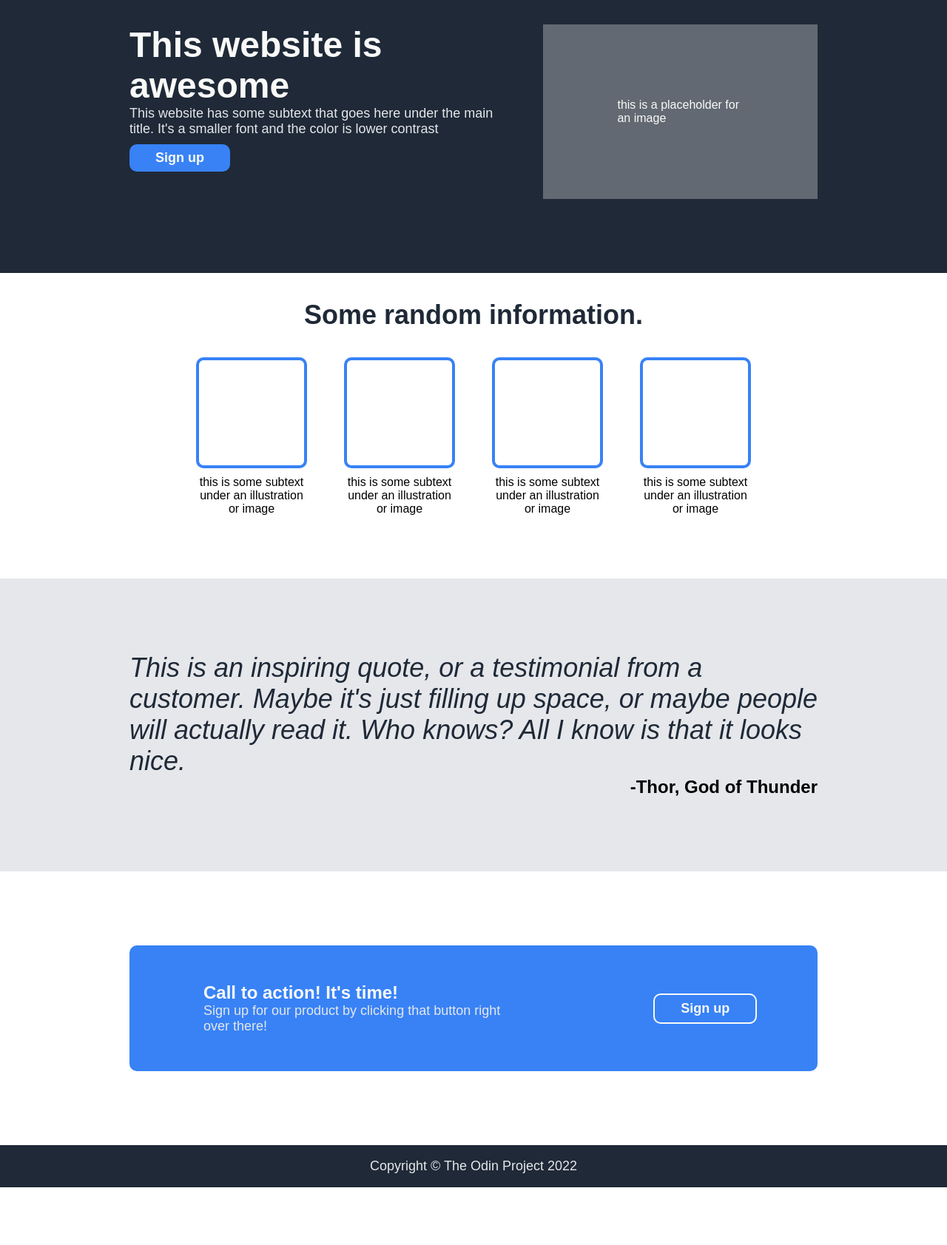
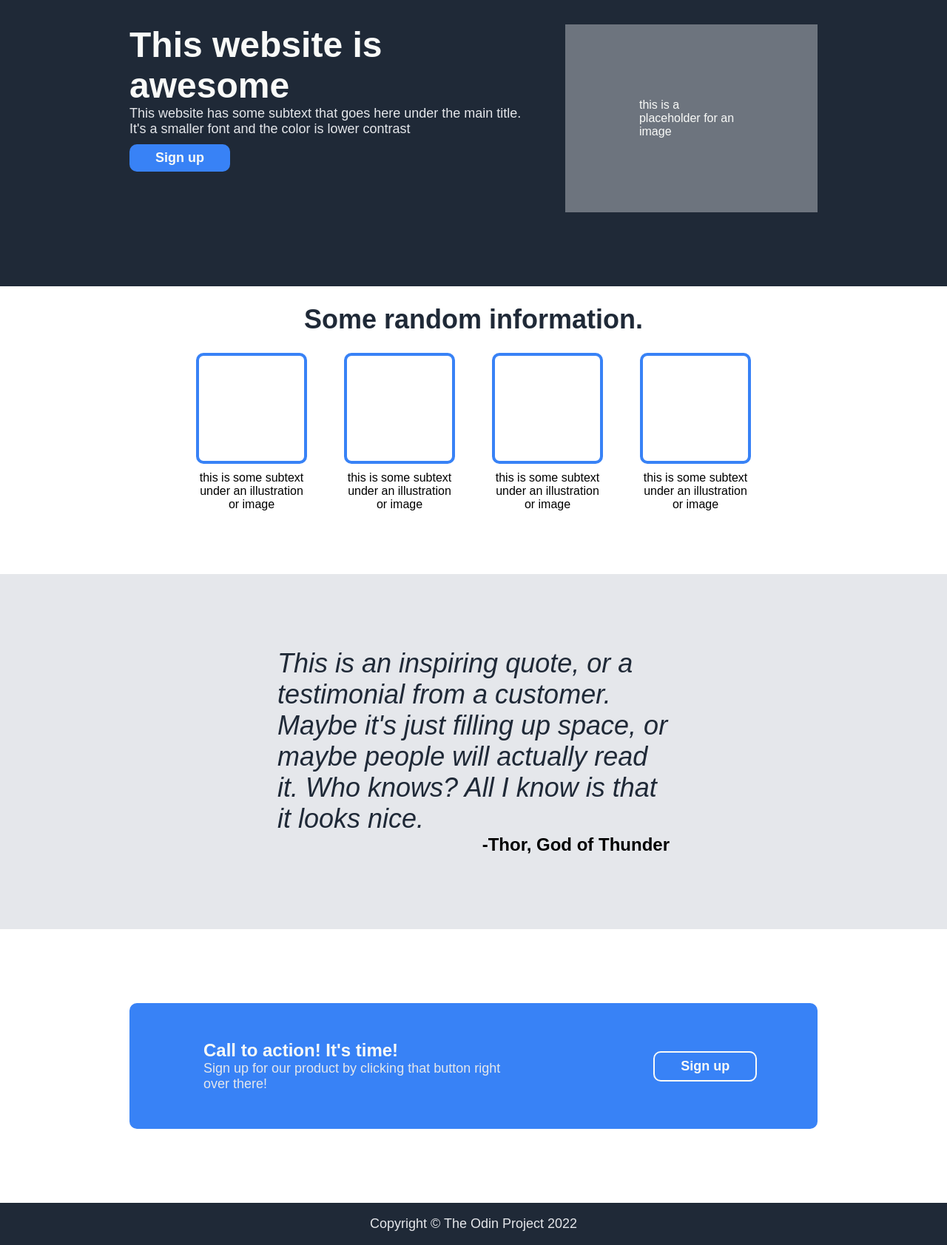
Before and after one commit to livingicon/landing-page, a plain HTML site: page index.html in a window 1280 px wide. Shown: the part 120-1803 px from the top of the page at 74% size. Before the commit the page ends 1725 px from the top, so only its background shows below. Drawn offline with Linux system fonts and the light colour scheme.

Commit message:
Changed some classes to IDs. Changed image placeholder background color.

```diff
--- a/index.html
+++ b/index.html
@@ -10,18 +10,18 @@
 <body>
 
     <!--HERO-->
-    <div class="hero">
+    <div class="hero-container">
         <!--header-->
-        <div class="header">
-            <div class="logo">Header Logo</div>
+        <div class="header-container">
+            <div id="logo">Header Logo</div>
             <ul class="links">
                 <li><a href="google.com">header link one</a></li>
                 <li><a href="google.com">header link two</a></li>
                 <li><a href="google.com">header link three</a></li>
             </ul>
         </div>
-        <!--1. about-->
-        <div class="about">
+        <!--about-->
+        <div class="about-container">
             <div class="about-info">
                 <h1>This website is awesome</h1>
                 <p>This website has some subtext that goes here under the main title. It's a smaller font and the color is lower contrast</p>
@@ -33,12 +33,12 @@
         </div>
     </div>
 
-    <!--BODY-->
-    <div class="body">
+    <!--CONTENT-->
+    <div class="content-container">
         <!--1. information-->
-        <div class="information">
-            <p class="title">Some random information.</p>
-            <div class="info-container">
+        <div class="information-container">
+            <h1 id="title">Some random information.</h1>
+            <div class="box-text-container">
                 <div class="info">
                     <div class="box"></div>
                     <div class="text">this is some subtext under an illustration or image</div>
@@ -72,19 +72,19 @@
         <!--3. action-->
         <div class="action-container">
             <div class="action-info">
-                <div class="action-words">
+                <div class="action-text">
                     <h1>Call to action! It's time!</h1>
                     <p>Sign up for our product by clicking that button right over there!</p>
                 </div>
-                <div class="action-button">
+                <div id="action-button">
                     <button>Sign up</button>
                 </div>
             </div>
         </div>
-    </div> <!--body end-->
+    </div> <!--content-container end-->
 
     <!--FOOTER-->
-    <div class="footer">
+    <div class="footer-container">
         <p>Copyright &copy; The Odin Project 2022</p>
     </div>
 
--- a/style.css
+++ b/style.css
@@ -1,31 +1,31 @@
 /*GENERAL*/
 body {
     margin: 0;
-    font-family: sans-serif;
+    font-family: Arial, Helvetica, sans-serif;
     min-height: 100vh;
     display: flex;
     flex-direction: column;
 }
 
-.body {
+.content-container {
     display: flex;
     flex-direction: column;
     flex: 1;
 }
 
 /*HERO SECTION*/
-.hero,
-.footer {
+.hero-container,
+.footer-container {
     background-color: #1F2937
 }
 
-.header {
+.header-container {
     display: flex;
     justify-content: space-between;
     margin: 0px 175px;
 }
 
-.logo {
+#logo {
     display: flex;
     align-items: center;
     font-size: 24px;
@@ -33,7 +33,7 @@ body {
     font-weight: bolder;
 }
 
-.about {
+.about-container {
     display: flex;
     justify-content: space-between;
     margin: 100px 175px;
@@ -41,10 +41,11 @@ body {
 }
 
 .about-img {
-    background-color: #626972;
+    background-color: hsl(214deg 7% 46%);
     color: #f9faf8;
-    width: 300px;
-    padding: 100px; /*this needs to change...max height?*/
+    max-width: 350px;
+    margin: auto;
+    padding: 100px;
 }
 
 .about-info h1 {
@@ -54,13 +55,13 @@ body {
     margin: 0px;
 }
 
-.about p {
+.about-container p {
     margin: 0px;
 }
 
 .links {
     display: flex;
-    gap: 20px; /* gap between links */
+    gap: 20px;
 
 }
 
@@ -74,18 +75,19 @@ a {
 }
 
 /*INFORMATION SECTION*/
-.title {
+#title {
     font-size: 36px;
     color: #1f2937;
     font-weight: bolder;
 }
 
-.information {
+.information-container {
     text-align: center;
     flex: 1;
+    margin: 0px 175px;
 }
 
-.info-container {
+.box-text-container {
     display: flex;
     align-items: center;
     justify-content: center;
@@ -118,14 +120,15 @@ a {
 }
 
 .quote {
-    padding: 100px 175px;
+    padding: 100px 0px;
+    margin: 0px 375px;
 }
 
 blockquote {
     font-size: 36px;
     color: #1f2937;
     font-style: italic;
-    font-weight: lighter;
+    font-weight: 100;
     margin: 0px;
 }
 
@@ -142,42 +145,42 @@ blockquote {
     justify-content: center;
     align-items: center;
     flex: 1;
+    margin: 100px 175px;
 }
 .action-info {
     background-color: #3882f6;
     display: flex;
     border-radius: 10px;
-    margin: 100px 175px;
 }
 
-.action-button {
+#action-button {
     display: flex;
     justify-content: center;
     align-items: center;
     width: 350px;
 }
 
-.action-words {
+.action-text {
     display: flex;
     flex-direction: column;
     margin: 50px 100px;
 }
 
-.action-words h1 {
+.action-text h1 {
     font-size: 24px;
     font-weight: bolder;
     color: #f9faf8;
     margin: 0px;
 }
 
-.action-words p {
+.action-text p {
     font-size: 18px;
     color: #e5e7eb;
     margin: 0px
 }
 
 /*FOOTER SECTION*/
-.footer {
+.footer-container {
     display: flex;
     justify-content: center;
     align-items: center;
@@ -185,7 +188,7 @@ blockquote {
 
 /*background-color general*/
 a,
-.footer,
+.footer-container,
 .about-info p {
     color: #e5e7eb;
     font-size: 18px;
@@ -206,7 +209,7 @@ button {
     margin-top: 10px;
 }
 
-.action-button button {
+#action-button button {
     border-style: solid;
     border-color: #f9faf8;
 }
```
